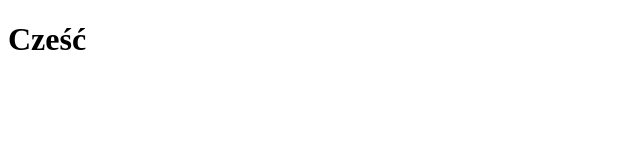
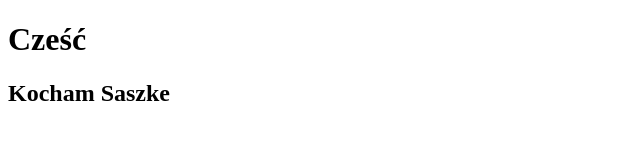
Before and after one commit to WikJal/Turtorial, a plain HTML site: page index.html in a window 1280 px wide. Shown: the whole page, without its empty margins (0-640 px from the left). Drawn offline with Linux system fonts and the light colour scheme.

Commit message:
Update index.html

```diff
--- a/index.html
+++ b/index.html
@@ -7,5 +7,6 @@
   </head>
   <body>
     <h1>Cześć</h1>
+    <h2>Kocham Saszke</h2>
   </body>
 </html>
```
